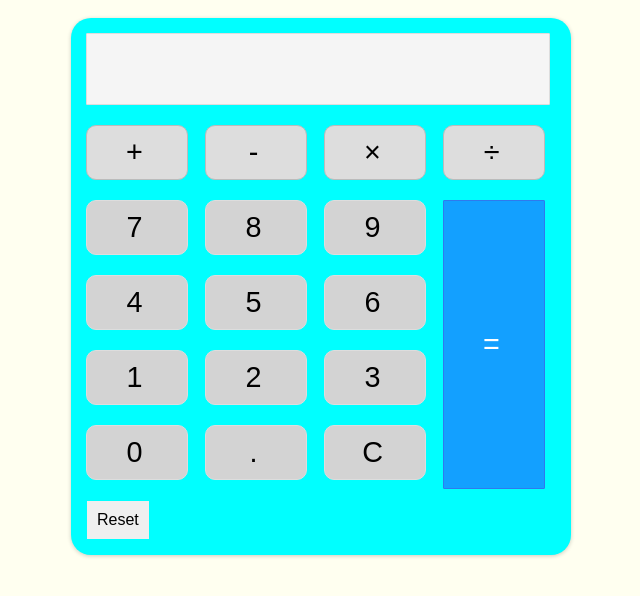
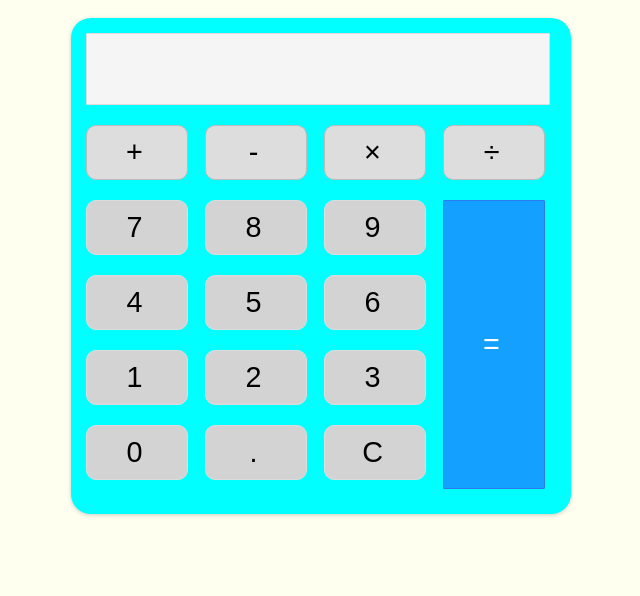
Before and after one commit to Peter898/MessyCal, a plain HTML site: page index.html in a window 1280 px wide. Shown: the part 138-734 px from the top of the page, without its empty margins (319-959 px from the left). Drawn offline with Linux system fonts and the light colour scheme.

Commit message:
Add files via upload

```diff
--- a/cal.js
+++ b/cal.js
@@ -118,7 +118,3 @@ result.addEventListener("click", function() {
 clear.addEventListener("click", function() {
   input.innerHTML = "";
 })
-
-function reset(){
-  document.getElementById("input").innerHTML = " "
-}
--- a/index.html
+++ b/index.html
@@ -42,10 +42,7 @@
           </div>
           <div class="equal" id="result">=</div>
         </div>
-        <div>
-          <button onclick="reset()" id="reset">Reset</button>
-        </div>
-      </div>
+
       <script src="cal.js"></script>
 </body>
 </body>
--- a/style.css
+++ b/style.css
@@ -82,12 +82,6 @@ body {
     font-weight: bold;
   }
 
-  #reset
-  {
-    border: 1px solid cyan;
-    padding: 10px;
-    font-size: 16px;
-  }
 
   div.equal {
     display: inline-block;
```
